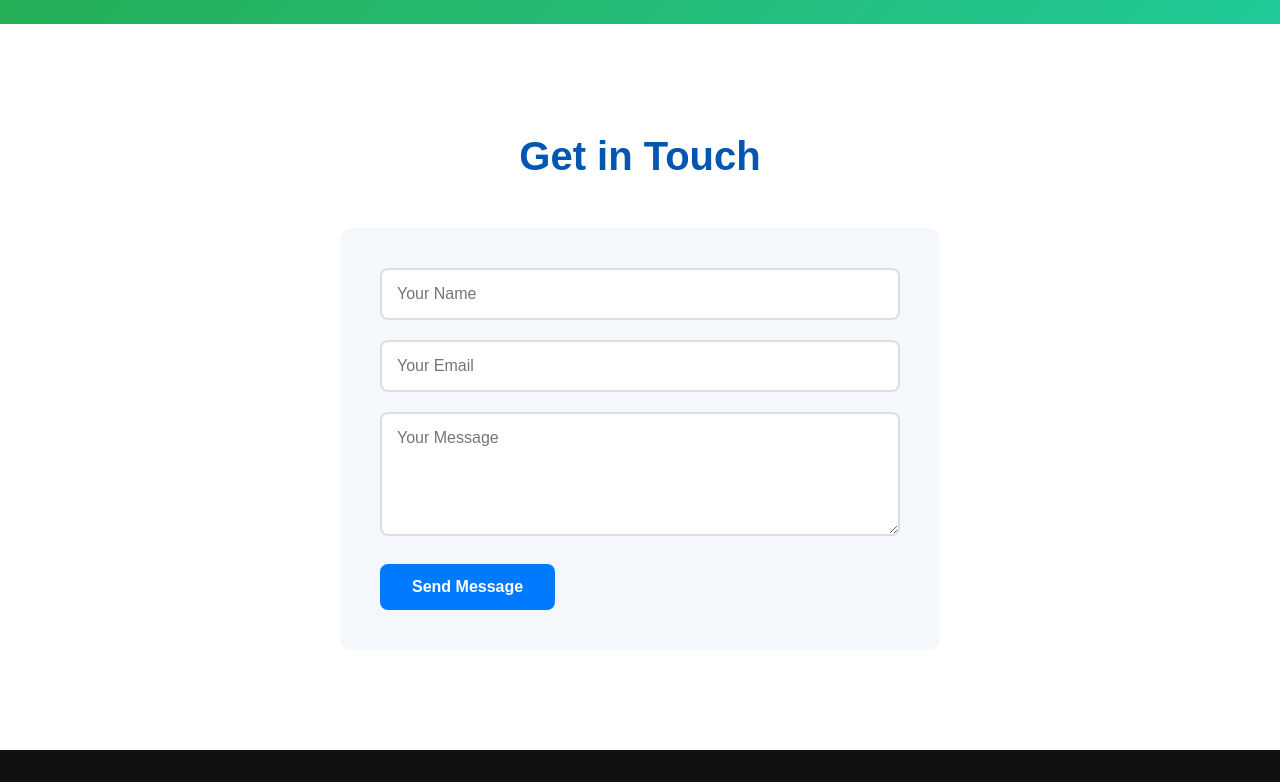
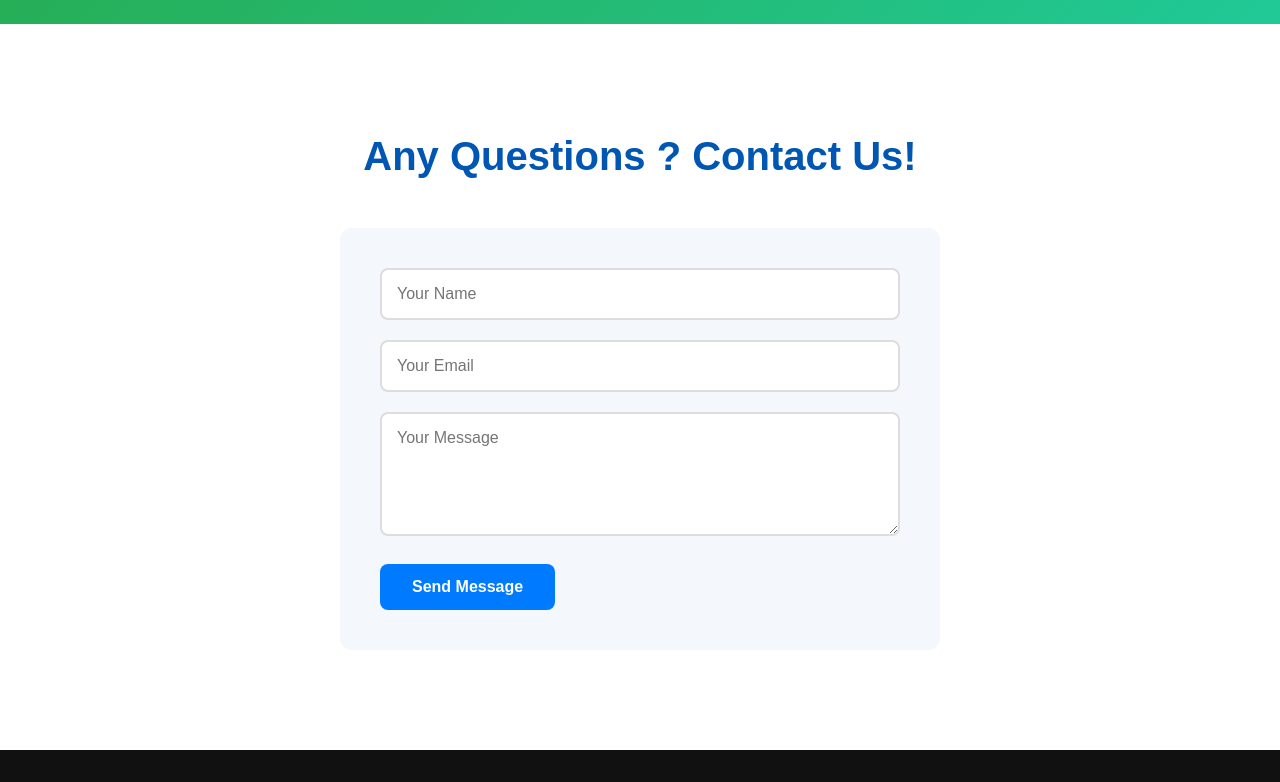
Before and after one commit to akoita0809-blip/ParkHero-, a plain HTML site: page index.html in a window 1280 px wide. Shown: the part 6420-7202 px from the top of the page. Drawn offline with Linux system fonts and the light colour scheme.

Commit message:
Update contact section heading text

```diff
--- a/index.html
+++ b/index.html
@@ -256,7 +256,7 @@
 
     <!-- ========== CONTACT SECTION ========== -->
     <section id="Contact" class="contact-section">
-        <h2>Get in Touch</h2>
+        <h2>Any Questions ? Contact Us!</h2>
         <div class="contact-form">
             <form>
                 <div class="form-group">
```
